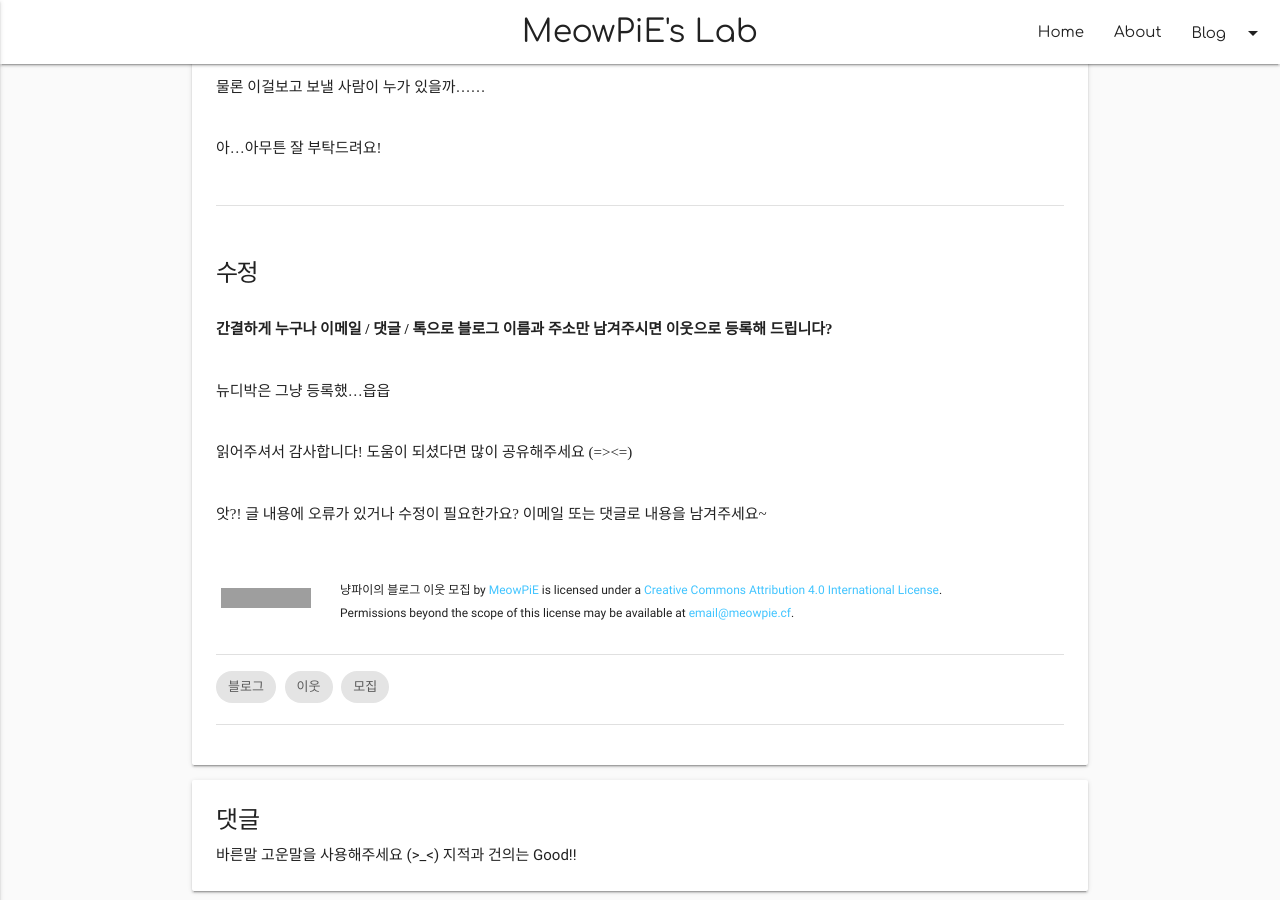
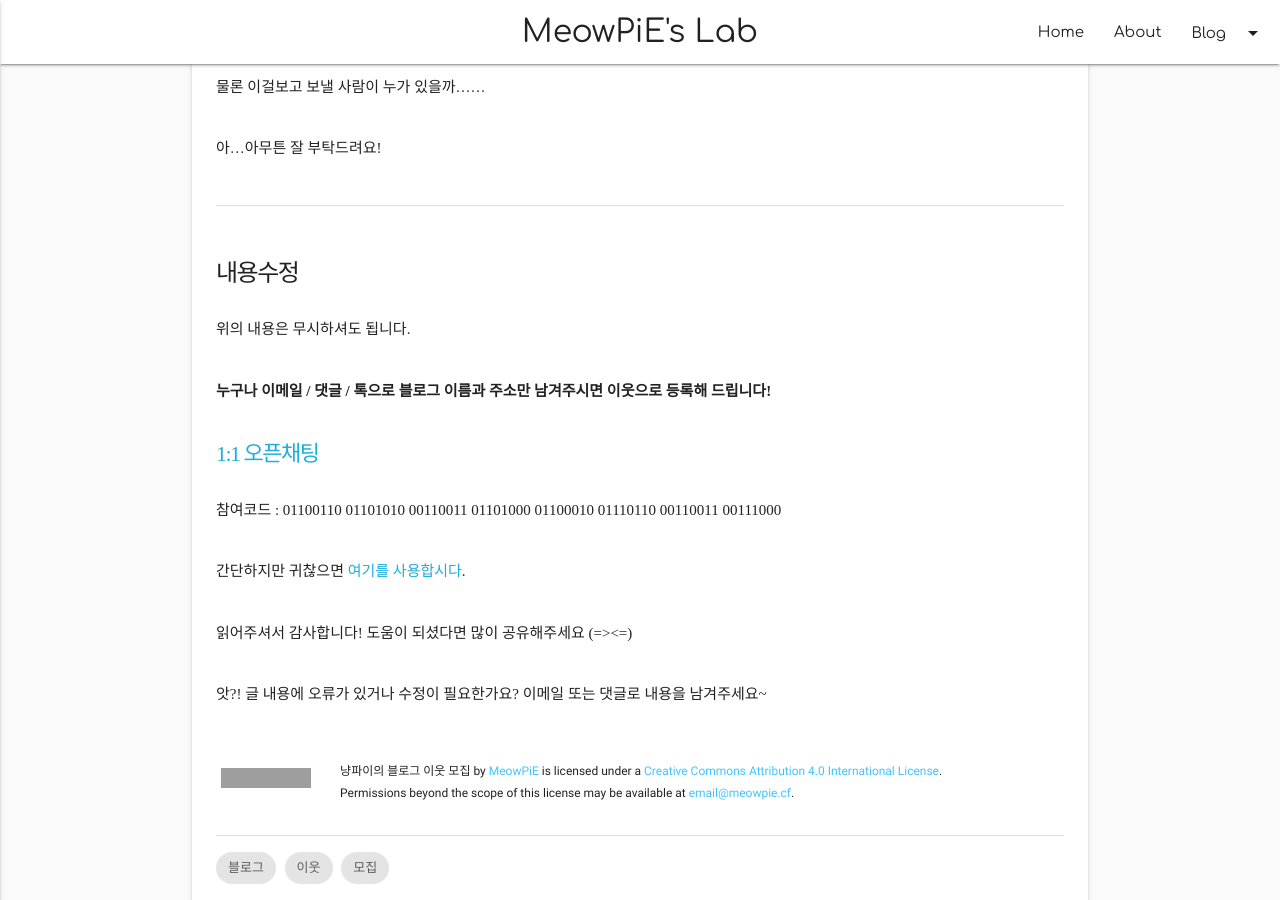
Before and after one commit to NenkaLab/meowpie.github.io, a Jekyll site: the page built from _posts/2017-12-07-join-neighbor.md, in a window 1280 px wide and 900 px high, scrolled down 728 px. Built offline with Jekyll 4.4.1, drawn with Linux system fonts in a browser that asks for light colours; some web fonts are replaced; comment, search, counter and statistics services are not loaded; grey boxes are pictures that could not be loaded.

Commit message:
이웃 신청하기 차암 어려운 세상
이진법으로 참여코드를 줍니다?

```diff
--- a/_posts/2017-12-07-join-neighbor.md
+++ b/_posts/2017-12-07-join-neighbor.md
@@ -34,8 +34,14 @@ tags: ['블로그', '이웃', '모집']
 
 ---
 
-# 수정
+# 내용수정
 
-**간결하게 누구나 이메일 / 댓글 / 톡으로 블로그 이름과 주소만 남겨주시면 이웃으로 등록해 드립니다?**
+위의 내용은 무시하셔도 됩니다.
 
-뉴디박은 그냥 등록했...읍읍
+**누구나 이메일 / 댓글 / 톡으로 블로그 이름과 주소만 남겨주시면 이웃으로 등록해 드립니다!**
+
+## [1:1 오픈채팅](https://open.kakao.com/o/s0yNauG)
+
+참여코드 : 01100110 01101010 00110011 01101000 01100010 01110110 00110011 00111000
+
+간단하지만 귀찮으면 [여기를 사용합시다](https://www.binarytranslator.com/).
```
Also changed, not shown: other parts of _posts/2017-12-07-join-neighbor.md (+1 -1 lines).
